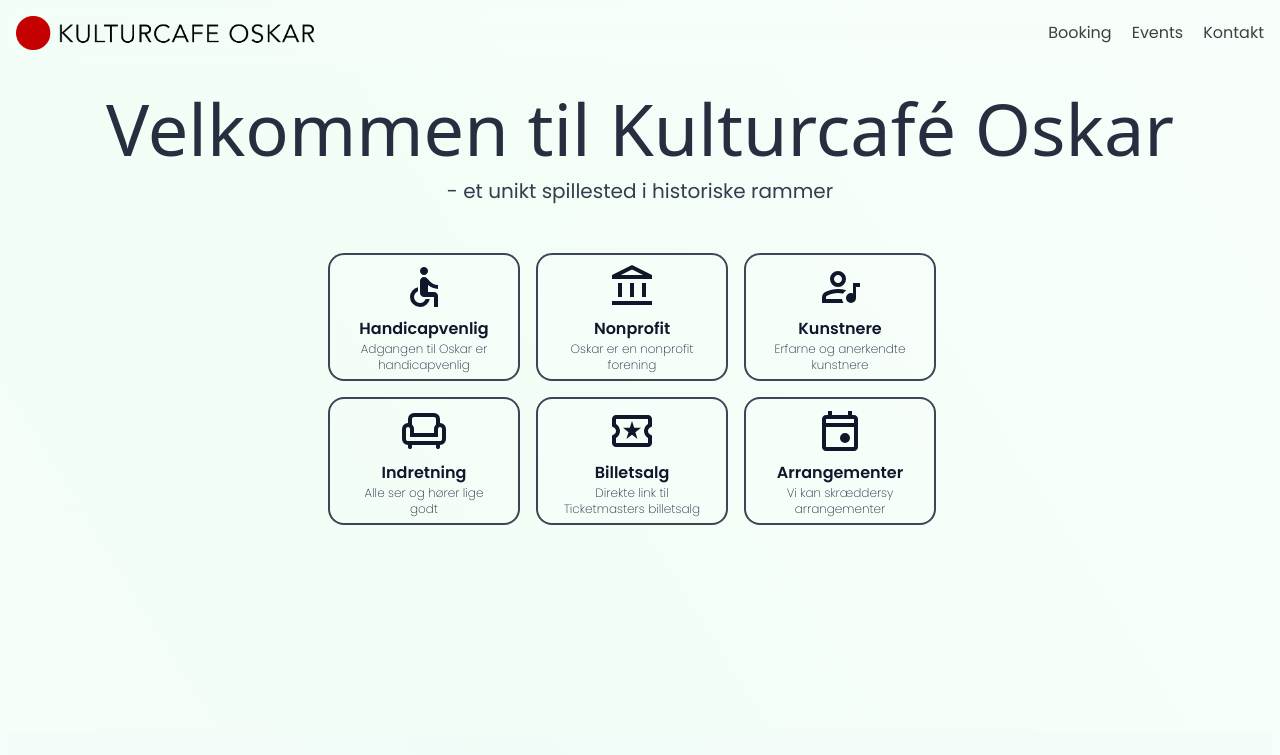
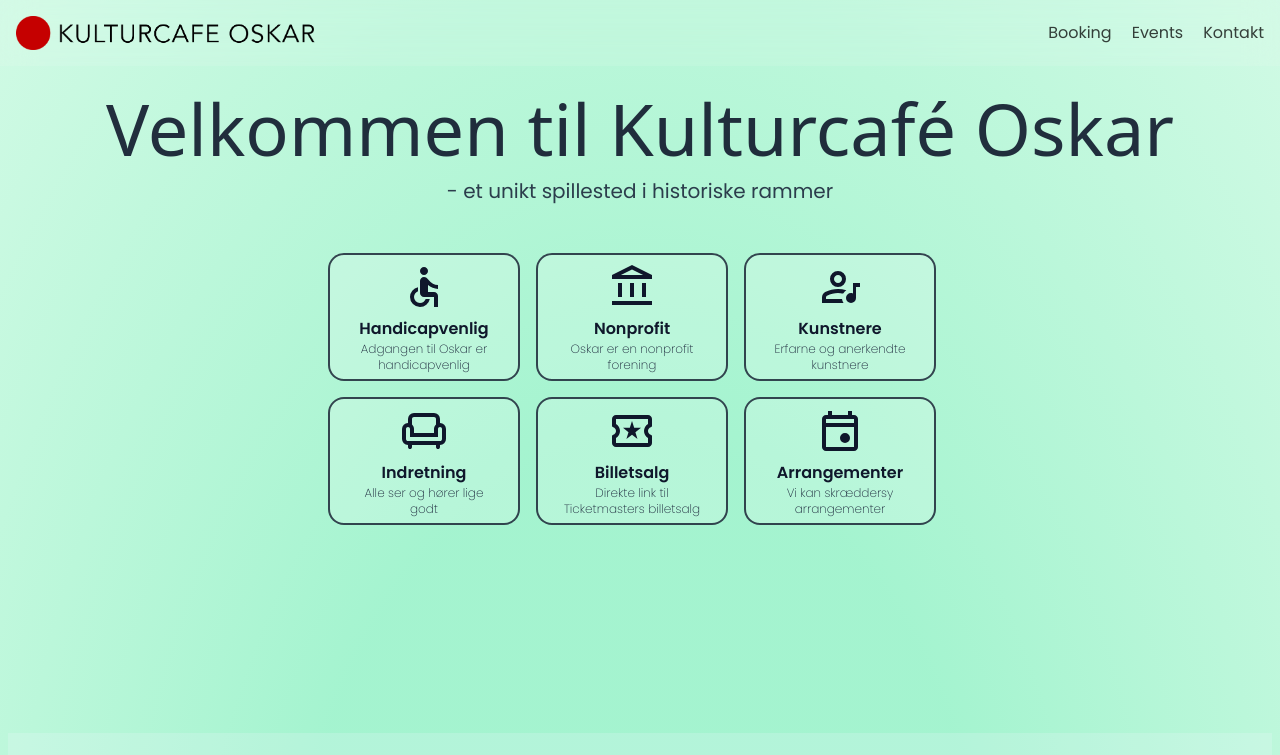
Before and after one commit to TheOnlyChresser/newtakeongrundforloebcase, a Next.js app: page / in a window 1280 px wide. Shown: the top 755 px of the page. Built offline with nearby package versions, Linux system fonts and the light colour scheme.

Commit message:
Update globals.css

```diff
--- a/src/app/globals.css
+++ b/src/app/globals.css
@@ -21,11 +21,11 @@
 @font-face { font-family: "Poppins"; font-style: italic; font-weight: 900; font-display: swap; src: url("./fonts/Poppins-BlackItalic.ttf") format("truetype"); }
 
 html {
-  @apply bg-white overflow-x-hidden;
+  @apply bg-gradient-to-tr from-green-50/20 via-green-200/20 to-green-100/20 overflow-x-hidden;
   font-family: Poppins;
 }
 body {
-  @apply bg-gradient-to-tr from-green-50/20 via-green-200/20 to-green-100/20;
+  @apply bg-radial from-emerald-200 from-40% to-emerald-100;
 }
 
 @utility dropdown {
```
